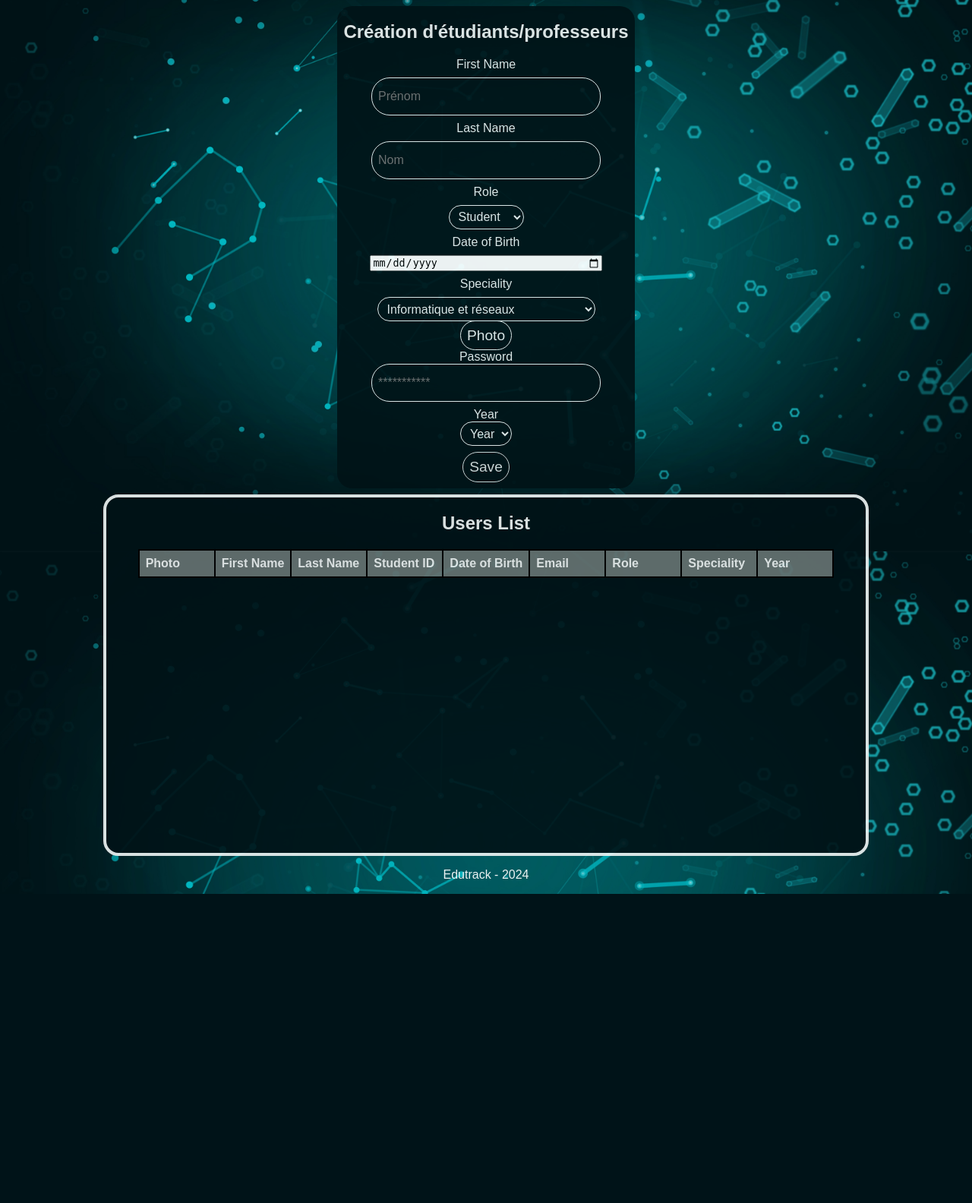
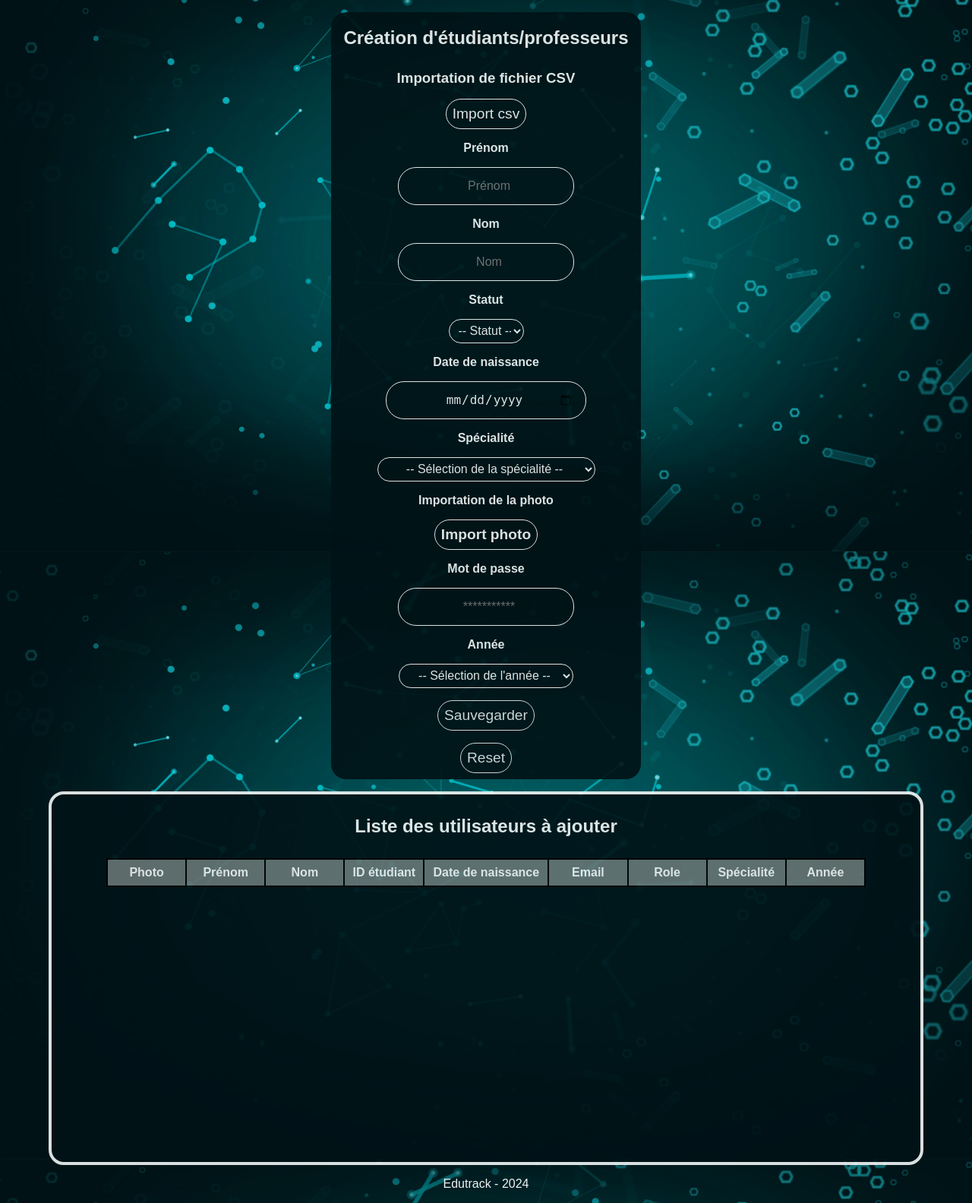
Before and after one commit to Aruuuux/IR1-Projet-Fin-Annee, a Django app: page /user/createuser/ in a window 1280 px wide. Shown: the part 74-1658 px from the top of the page at 76% size. Before the commit the page ends 1251 px from the top, so only its background shows below. Run offline with Django 4.2, Linux system fonts and the light colour scheme; data comes from the database, SQL or seed files in the repository; lists and menus that the app fills with data are empty.

Commit message:
changes createuser html

```diff
--- a/Django/projet/user/static/user/css/createuserstyle.css
+++ b/Django/projet/user/static/user/css/createuserstyle.css
@@ -1,4 +1,4 @@
-.loginbox input[type="text"], .loginbox input[type="password"], .loginbox input[type="email"]  {
+.loginbox input[type="text"], .loginbox input[type="password"], .loginbox input[type="email"], .loginbox input[type="date"]  {
     padding: 0.5rem 0;
     border: 0.05rem solid var(--white);
     background: transparent;
@@ -8,9 +8,14 @@
     font-size: 16px;
     border-radius: 1.5rem;
     height: 2rem;
+    text-align: center;
 }
 
-.loginbox button[type="submit"] {
+.loginbox input[type="date"] {
+    padding: 0.5rem 1rem;
+}
+
+.loginbox button[type="submit"], .loginbox button[type="reset"] {
     border: 1px solid var(--white);
     padding: 0.5rem;
     background: transparent;
@@ -26,21 +31,30 @@
     color: var(--black);
 }
 
+.loginbox button[type="reset"]:hover {
+    cursor: pointer;
+    background: #951414;
+}
+
 .loginbox select {
     border: 0.1rem solid var(--white);
     background: transparent;
     text-indent: 0.5rem;
     color: var(--primary-color);
-
     font-size: 16px;
     border-radius: 1.5rem;
     height: 2rem;
+    text-align: center;
 }
 
 .loginbox select:focus {
     outline: none;
     background-color: var(--vdark-main-color);
     color: var(--primary-color);
+}
+
+.loginbox label, .loginbox p{
+    font-weight: bold;
 }
 
 /* Hide the default file input */
@@ -65,26 +79,6 @@
     color: var(--primary-color);
 }
 
-#main-content {
-    flex-direction: column;
-    align-items: center;
-    flex-wrap: nowrap;
-    overflow: auto;
-}
-
-h2 {
-    text-align: center;
-}
-
-.table-users {
-    display: flex;
-    justify-content: center;
-    align-items: flex-start;
-    margin: 0;
-    width: 80%;
-    height: 80%
-}
-
 select option {
     padding: 0;
 }
@@ -93,7 +87,6 @@
     margin: 0;
     padding: 0;
     height: 100vh;
-    width: 100vw;
     background-image: url('../images/login_img.jpg');
     background-position: center;
     background-size: cover;
@@ -115,13 +108,64 @@
 
 form > * {
     margin: 0.5rem 0rem;
+    align-items: center;
+    flex-wrap: wrap;
+    justify-content: center;
 }
 
 #form-wrapper {
-    padding: 0rem 0.5rem;
-    margin: 0.5rem 0rem;
+    padding: 0rem 1rem;
+    margin: 1rem 0rem;
+    width: auto;
+    display: flex;
+    align-items: center;
+    flex-direction: column;
+}
+
+#form-content {
+    display: flex;
+    flex-direction: column;
+    align-items: center;
+    flex-wrap: nowrap;
 }
 
 #table-wrapper {
     border: 0.3rem solid var(--white);
+    width: 90%;
+    display: flex;
+    flex-direction: column;
+    flex-wrap: nowrap;
+    align-items: center;
+    overflow: auto;
 }
+
+#table-wrapper h2 {
+    position: sticky;
+    top: 0; /* Ensure it stays at the top */
+    left: 50%;
+    transform: translateX(-50%);
+    background-color: var(--vdark-main-color); /* Match background color */
+    z-index: 1; /* Ensure it stays above other content */
+    padding: 0.5rem;
+}
+
+
+#main-content {
+    flex-direction: column;
+    align-items: center;
+    flex-wrap: nowrap;
+}
+
+#table-users thead tr th {
+    text-align: center;
+}
+
+#id_year {
+    width: 80%;
+}
+
+table {
+    border-collapse: collapse;
+    min-width: 1000px;
+    min-height: 400px;
+}
--- a/Django/projet/user/templates/createuser.html
+++ b/Django/projet/user/templates/createuser.html
@@ -9,117 +9,107 @@
 {% block main-content %}
 <div id="form-wrapper" class="loginbox">
     <h2>Création d'étudiants/professeurs</h2>
+
+    <form method="post" enctype="multipart/form-data" action="{% url 'importusers' %}">
+        {% csrf_token %}
+
+        <!-- CSV File importation -->
+        <h3>Importation de fichier CSV</h3>
+        <label for="csvFile"></label>
+        <input type="file" id="csvFile" name="csv_file" accept=".csv">
+        <button type="submit">Import csv</button>
+
+    </form>
+
     <form method="post" enctype="multipart/form-data" id="form-content">
         {% csrf_token %}
 
         <!-- First Name -->
-
-            <label for="id_first_name">First Name</label>
-            <div>
+        <label for="id_first_name">Prénom</label>
         <input type="text" id="id_first_name" name="first_name" placeholder="Prénom" {% if form.first_name.value %} value="{{ form.first_name.value }}" {% endif %} required />
-            </div>
 
 
         <!-- Last Name -->
-
-            <label for="id_last_name">Last Name</label>
-            <div>
+        <label for="id_last_name">Nom</label>
         <input type="text" id="id_last_name" name="last_name" placeholder="Nom" {% if form.last_name.value %} value="{{ form.last_name.value }}" {% endif %} required />
-            </div>
 
 
         <!-- Role -->
-
-            <label for="id_role">Role</label>
-            <div>
+        <label for="id_role">Statut</label>
         <select name="roles" id="id_role">
+            <option value="" disabled selected hidden>-- Statut --</option>
             {% for role in roles %}
             <option value="{{ role.id }}">{{ role.name }}</option>
             {% endfor %}
         </select>
-            </div>
 
 
         <!-- Date of Birth -->
+        <label for="id_date_of_birth">Date de naissance</label>
+        <input type="date" id="id_date_of_birth" name="date_of_birth" value="{{ form.date_of_birth.value }}" required />
 
-            <label for="id_date_of_birth">Date of Birth</label>
-            <div>
-                <input type="date" id="id_date_of_birth" name="date_of_birth" value="{{ form.date_of_birth.value }}" required />
-            </div>
 
 
         <!-- Speciality -->
-
-            <label for="id_speciality">Speciality</label>
-            <div>
+        <label for="id_speciality">Spécialité</label>
         <select name="speciality_id" id="id_speciality">
+            <option value="" disabled selected hidden>-- Sélection de la spécialité --</option>
             {% for speciality in specialities %}
             <option value="{{ speciality.id }}">{{ speciality.name }}</option>
             {% endfor %}
         </select>
-            </div>
 
 
         <!-- Photo -->
-        <div>
-            <label for="id_photo">Photo</label>
-            <div>
+        <p>Importation de la photo</p>
+        <label for="id_photo">Import photo</label>
         <input type="file" id="id_photo" name="photo" accept=".jpg, .jpeg, .png" />
-            </div>
-        </div>
 
 
+        <!-- Email -->
+        <!--<label for="id_email">Email</label>
+        <input type="email" id="id_email" name="email" placeholder="Nom" {% if form.email.value %} value="{{ form.email.value }}" {% endif %} required />-->
+
         <!-- Password -->
-        <div>
-            <label for="id_password">Password</label>
-            <div>
+        <label for="id_password">Mot de passe</label>
         <input type="password" id="id_password" name="password" placeholder="***********" required />
-            </div>
-        </div>
 
         <!-- Year -->
-        <div>
-            <label for="id_year">Year</label>
-            <div>
+        <label for="id_year">Année</label>
         <select name="year" id="id_year" >
-                    <option value="1">Year 1</option>
-                    <option value="2">Year 2</option>
-                    <option value="3">Year 3</option>
+            <option value="" disabled selected hidden>-- Sélection de l'année --</option>
+            <option value="1">1ère année</option>
+            <option value="2">2ème année</option>
+            <option value="3">3ème année</option>
         </select>
-            </div>
-        </div>
 
         <!-- Submit Button -->
-        <div>
-            <div>
-                <button type="submit" class="loginbox">Save</button>
-            </div>
-        </div>
+        <button type="submit" class="loginbox">Sauvegarder</button>
+        <button type="reset" class="loginbox">Reset</button>
     </form>
 
 </div>
 <div id="table-wrapper" class="loginbox">
-    <h2>Users List</h2>
-    <table class="table-users">
+    <h2>Liste des utilisateurs à ajouter</h2>
+    <table id="table-users">
         <thead>
             <tr>
                 <th>Photo</th>
-                <th>First Name</th>
-                <th>Last Name</th>
-                <th>Student ID</th>
-                <th>Date of Birth</th>
+                <th>Prénom</th>
+                <th>Nom</th>
+                <th>ID étudiant</th>
+                <th>Date de naissance</th>
                 <th>Email</th>
                 <th>Role</th>
-                <th>Speciality</th>
-                <th>Year</th>
+                <th>Spécialité</th>
+                <th>Année</th>
             </tr>
         </thead>
         <tbody id="tableau-creatuser">
             {% for user in users %}
-
             <tr>
                 <td>
-                    {% comment %} <img src="{{ user.photo.url }}" alt="Photo" width="50" /> {% endcomment %}
+                    {% comment %} <img src="{{ user.photo.url }}" alt="Photo étudiant" width="50" /> {% endcomment %}
                 </td>
                 <td>{{ user.first_name }}</td>
                 <td>{{ user.last_name }}</td>
--- a/Django/projet/user/templates/user/base.html
+++ b/Django/projet/user/templates/user/base.html
@@ -14,12 +14,6 @@
     </head>
 
     <body>
-        {% block jquery %}
-            <!-- Script jquery -->
-            <script src="https://code.jquery.com/jquery-3.7.1.min.js"
-                    integrity="sha256-/JqT3SQfawRcv/BIHPThkBvs0OEvtFFmqPF/lYI/Cxo="
-                    crossorigin="anonymous"></script>
-        {% endblock %}
         <header>
             <section id="menu-top">
                 <div id="logo">
```
Also changed, not shown: 1 other file. Lines whose indentation alone changed are shown as unchanged.
